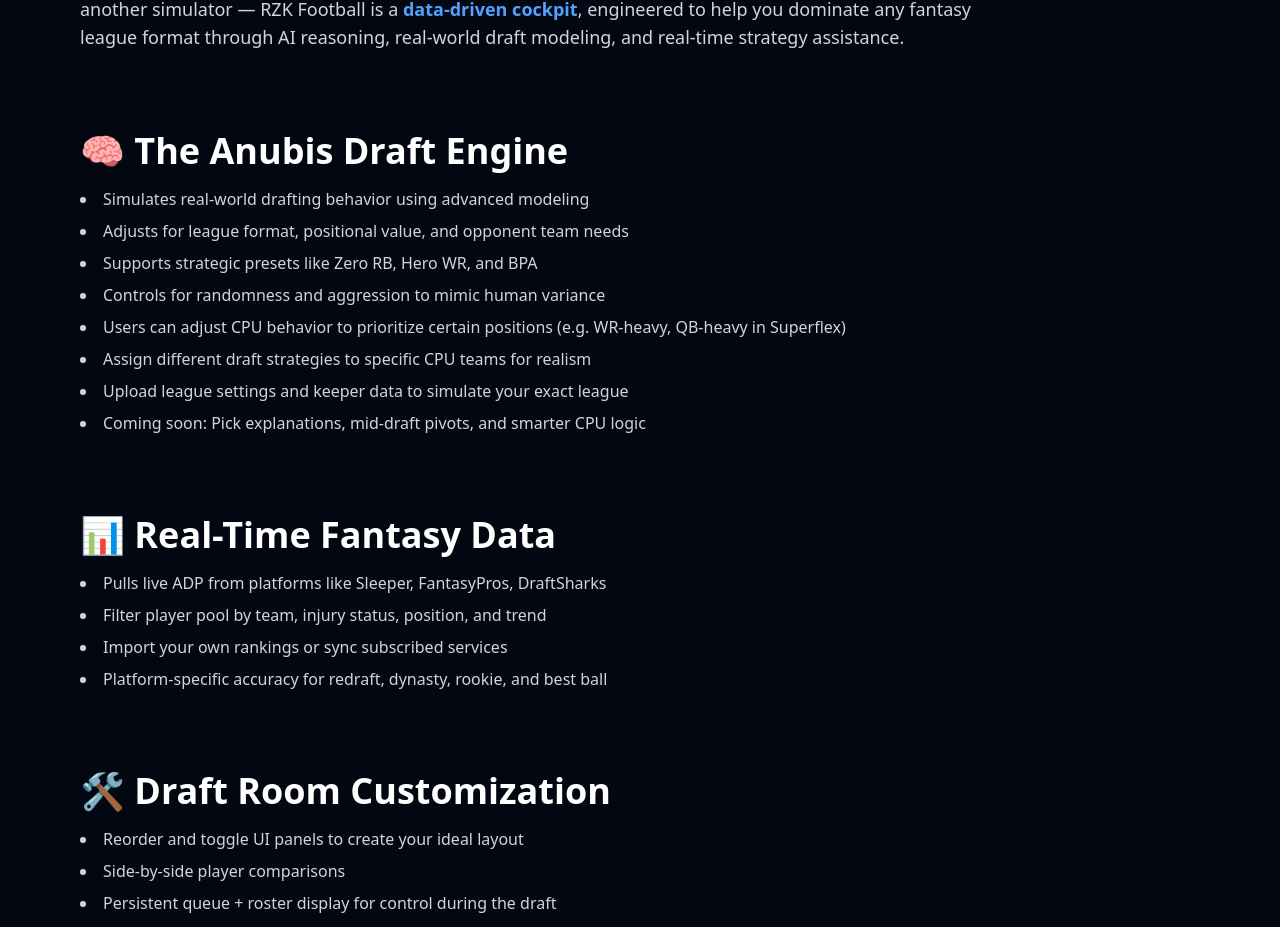
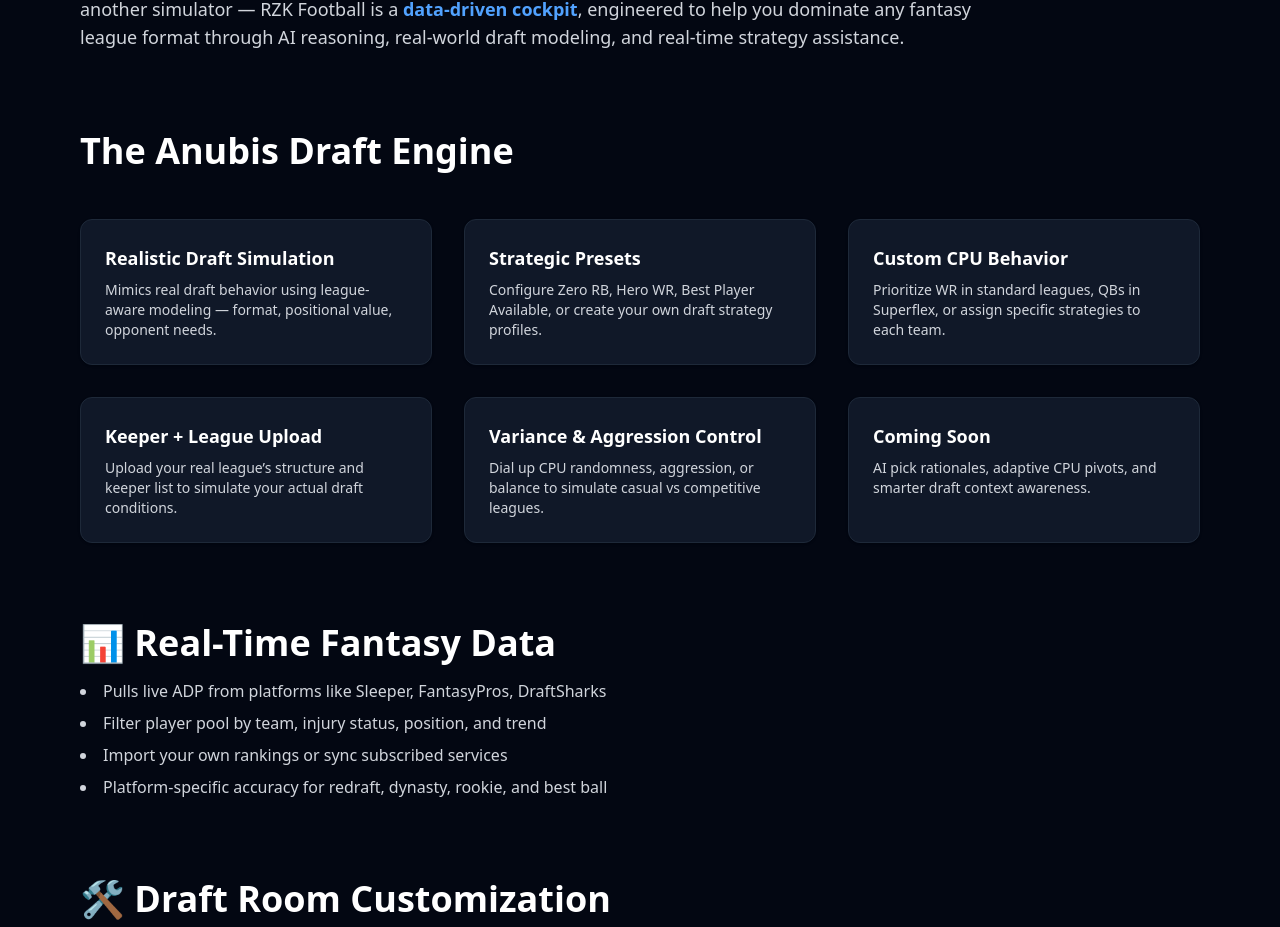
Before and after one commit to rizksn/rzk-football, a Next.js app in the folder frontend/: page / in a window 1280 px wide. Shown: the part 835-1762 px from the top of the page. Built offline with nearby package versions, Linux system fonts and the light colour scheme; no server answers.

Commit message:
feat: upgrade Anubis Draft Engine section with engineered grid layout and card design

```diff
--- a/frontend/src/app/page.tsx
+++ b/frontend/src/app/page.tsx
@@ -52,20 +52,47 @@ export default function HomePage() {
             </p>
           </div>
 
-          {/* Anubis Draft Engine */}
-          <div>
-            <h2 className="text-3xl sm:text-4xl font-bold mb-4">🧠 The Anubis Draft Engine</h2>
-            <ul className="space-y-2 text-gray-300 list-disc list-inside">
-              <li>Simulates real-world drafting behavior using advanced modeling</li>
-              <li>Adjusts for league format, positional value, and opponent team needs</li>
-              <li>Supports strategic presets like Zero RB, Hero WR, and BPA</li>
-              <li>Controls for randomness and aggression to mimic human variance</li>
-              <li>Users can adjust CPU behavior to prioritize certain positions (e.g. WR-heavy, QB-heavy in Superflex)</li>
-              <li>Assign different draft strategies to specific CPU teams for realism</li>
-              <li>Upload league settings and keeper data to simulate your exact league</li>
-              <li>Coming soon: Pick explanations, mid-draft pivots, and smarter CPU logic</li>
-            </ul>
-          </div>
+      {/* Anubis Draft Engine (Upgraded) */}
+      <div>
+        <h2 className="text-4xl font-bold text-white mb-12">The Anubis Draft Engine</h2>
+        <div className="grid grid-cols-1 md:grid-cols-2 lg:grid-cols-3 gap-8 text-gray-300">
+          {[
+            {
+              title: "Realistic Draft Simulation",
+              desc: "Mimics real draft behavior using league-aware modeling — format, positional value, opponent needs.",
+            },
+            {
+              title: "Strategic Presets",
+              desc: "Configure Zero RB, Hero WR, Best Player Available, or create your own draft strategy profiles.",
+            },
+            {
+              title: "Custom CPU Behavior",
+              desc: "Prioritize WR in standard leagues, QBs in Superflex, or assign specific strategies to each team.",
+            },
+            {
+              title: "Keeper + League Upload",
+              desc: "Upload your real league’s structure and keeper list to simulate your actual draft conditions.",
+            },
+            {
+              title: "Variance & Aggression Control",
+              desc: "Dial up CPU randomness, aggression, or balance to simulate casual vs competitive leagues.",
+            },
+            {
+              title: "Coming Soon",
+              desc: "AI pick rationales, adaptive CPU pivots, and smarter draft context awareness.",
+            },
+          ].map((feature, i) => (
+            <div
+              key={i}
+              className="bg-gray-900 p-6 rounded-xl border border-gray-800 shadow hover:shadow-blue-600/20 transition"
+            >
+              <h3 className="text-lg font-semibold text-white mb-2">{feature.title}</h3>
+              <p className="text-sm">{feature.desc}</p>
+            </div>
+          ))}
+        </div>
+      </div>
+
 
           {/* Data Section */}
           <div>
```
